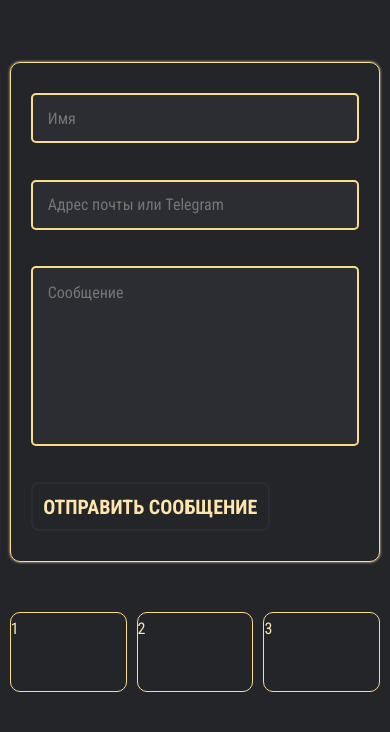
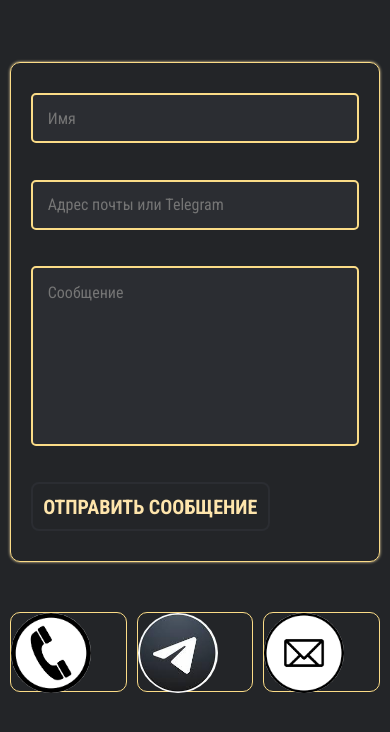
Before and after one commit to pavelminsk1979/portfolioNew, a React (Vite) app: page / in a window 390 px wide. Shown: the part 2887-3619 px from the top of the page. Built offline with nearby package versions, Linux system fonts and the light colour scheme.

Commit message:
add imgPhoneTelegramMail

```diff
--- a/src/components/contact/Contact.module.scss
+++ b/src/components/contact/Contact.module.scss
@@ -1,55 +1,69 @@
 .main {
+  display: flex;
+  justify-content: space-between;
   min-width: 75%;
   margin: 50px 0 100px;
-  display: flex;
-  justify-content: space-between;
 }
 
 .blocLink {
-  width: 48%;
   display: flex;
   flex-direction: column;
+  gap: 30px;
   justify-content: end;
-  gap: 30px;
+
+  width: 48%;
 }
 
 .blockForm {
+  display: flex;
+  flex-direction: column;
+  justify-content: space-between;
+
   width: 48%;
   height: 500px;
+  padding: 30px 20px;
 
   border: 2px solid var(--color-light-300);
   border-radius: 10px;
   box-shadow: 0 0 3px 0;
-  padding: 30px 20px;
-  display: flex;
-  flex-direction: column;
-  justify-content: space-between;
 }
 
 .minBlockLink {
   width: 100%;
+  height: 100px;
   border: 2px solid var(--color-light-300);
-  height: 100px;
   border-radius: 10px;
+}
+
+.imgPhoneTelegramMail {
+  width: 80px;
+  height: 80px;
+
+  background-position: center;
+  background-size: cover;
+  border-radius: 40px;
 }
 
 .input {
   width: 100%;
   height: 50px;
   padding: 0 15px;
+
+  background-color: var(--color-dark-700);
   border: 2px solid var(--color-light-300);
   border-radius: 5px;
-  background-color: var(--color-dark-700);
 }
 
 .textarea {
+  resize: none;
+
   width: 100%;
+  height: 180px;
   padding: 15px;
+
+  background-color: var(--color-dark-700);
   border: 2px solid var(--color-light-300);
   border-radius: 5px;
-  height: 180px;
-  background-color: var(--color-dark-700);
-  resize: none;
 }
 
 .button {
@@ -84,9 +98,9 @@
 
 @media screen and (width <= 1000px) {
   .main {
-    margin-top: 430px;
     flex-direction: column-reverse;
     gap: 50px;
+    margin-top: 430px;
   }
 
   .blockForm {
@@ -94,15 +108,15 @@
   }
 
   .blocLink {
-    width: 100%;
     flex-direction: row;
     gap: 10px;
+    width: 100%;
   }
 
   .minBlockLink {
     width: 33%;
+    height: 80px;
     border: 1px solid var(--color-light-300);
-    height: 80px;
     border-radius: 10px;
   }
 }
--- a/src/components/contact/Contact.tsx
+++ b/src/components/contact/Contact.tsx
@@ -1,13 +1,22 @@
 import st from './Contact.module.scss'
 import { FormSendMessage } from './formSendMessage/FormSendMessage.tsx'
+import imgPhone from '../../assets/image/phone.png'
+import imgTelegram from '../../assets/image/telegr.jpg'
+import imgMail from '../../assets/image/mail.png'
 
 export const Contact = () => {
   return (
     <div className={st.main}>
       <div className={st.blocLink}>
-        <div className={st.minBlockLink}>1</div>
-        <div className={st.minBlockLink}>2</div>
-        <div className={st.minBlockLink}>3</div>
+        <div className={st.minBlockLink}>
+          <img alt={'фото проэкта '} className={st.imgPhoneTelegramMail} src={imgPhone} />
+        </div>
+        <div className={st.minBlockLink}>
+          <img alt={'фото проэкта '} className={st.imgPhoneTelegramMail} src={imgTelegram} />
+        </div>
+        <div className={st.minBlockLink}>
+          <img alt={'фото проэкта '} className={st.imgPhoneTelegramMail} src={imgMail} />
+        </div>
       </div>
 
       <FormSendMessage />
```
